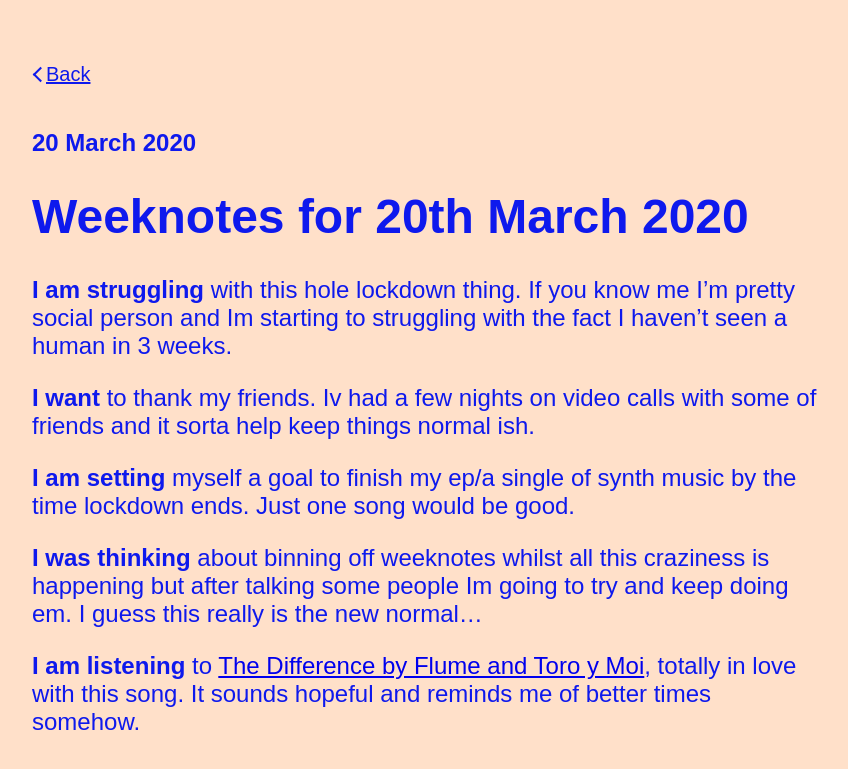
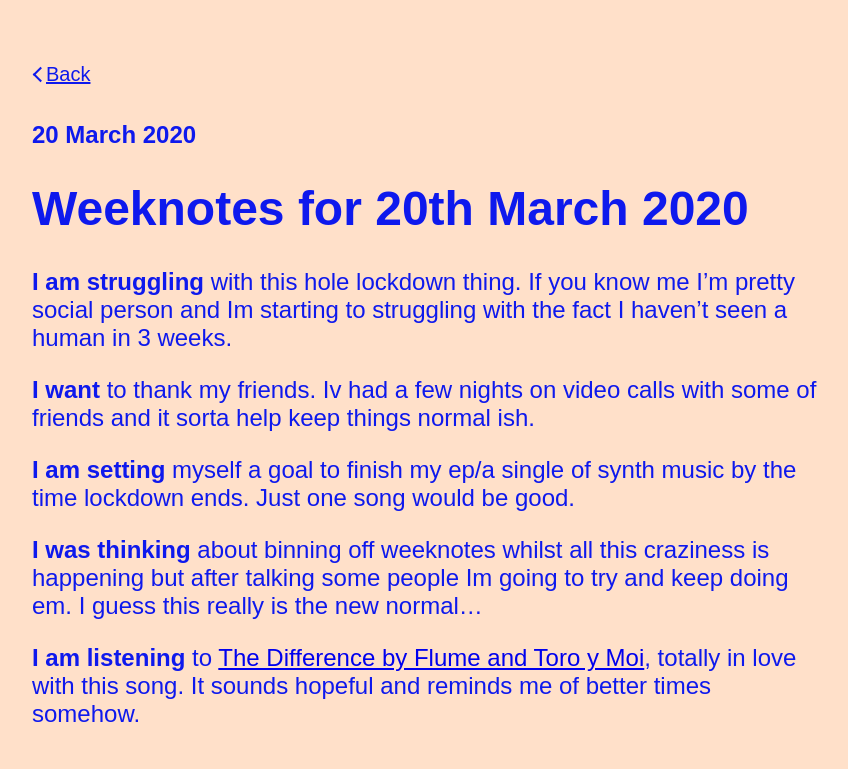
Before and after one commit to mrkwrght/mrkwrghtdotcom, a Jekyll site: the page built from _posts/2020-03-20-weeknotes-for-20th-march-2020.md, in a window 1280 px wide. Shown: the top 769 px of the page, without its empty margins (128-976 px from the left). Built offline with Jekyll 4.4.1, drawn with Linux system fonts in a browser that asks for light colours; some web fonts are replaced.

Commit message:
Update post.html

```diff
--- a/_layouts/post.html
+++ b/_layouts/post.html
@@ -6,6 +6,9 @@ layout: default
 
 <style>
 
+.back-container{
+  padding-bottom: 20px;
+}
   .post-date {
     font-weight:bold;
   }
@@ -143,9 +146,9 @@ layout: default
 <div class="row">
   <div class="ten columns">
 <div class="post">
+  <div class="back-container">
   <a href="{{ site.baseurl }}/index" class="back-link">Back</a>
-  <br />
-  <br />
+  </div>
   <span class="post-date">
     <time>{{ page.date | date_to_long_string}}</time>
   </span>
```
